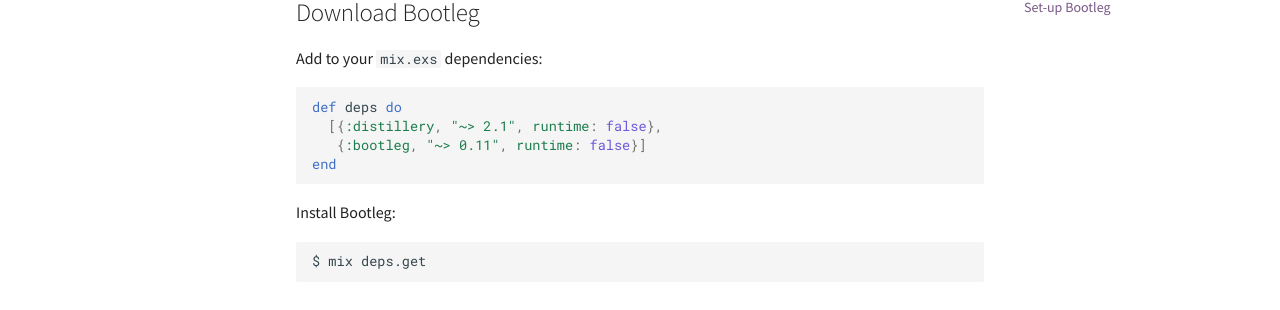
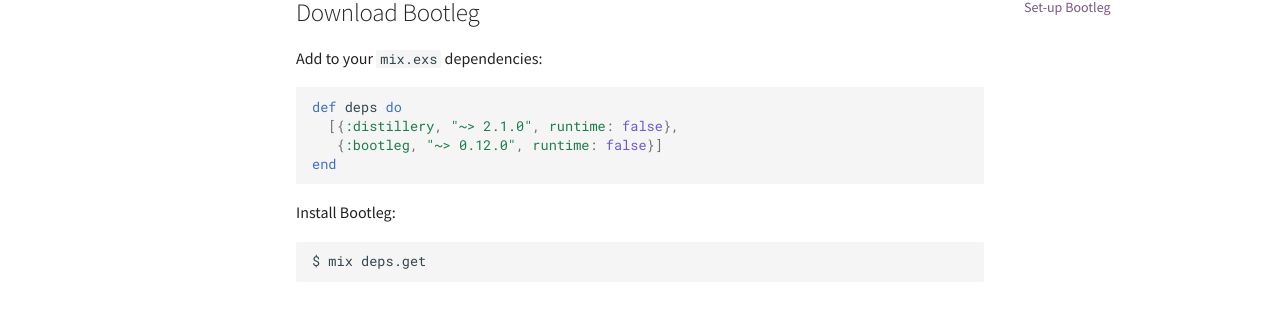
Before and after one commit to labzero/bootleg, an MkDocs documentation site: the page built from docs/installing.md, in a window 1280 px wide and 1130 px high. Shown: the part 233-543 px from the top of the window. Built offline with MkDocs 1.6.1 and Material for MkDocs 9.7.7, drawn with Linux system fonts in a browser that asks for light colours; comment, search, counter and statistics services are not loaded.

Commit message:
Update version to 0.12.0 (#311)

````diff
--- a/docs/installing.md
+++ b/docs/installing.md
@@ -6,8 +6,8 @@
 
 ```elixir
 def deps do
-  [{:distillery, "~> 2.1", runtime: false},
-   {:bootleg, "~> 0.11", runtime: false}]
+  [{:distillery, "~> 2.1.0", runtime: false},
+   {:bootleg, "~> 0.12.0", runtime: false}]
 end
 ```
 
````
Also changed, not shown: README.md (+2 -2 lines), 1 other file.
